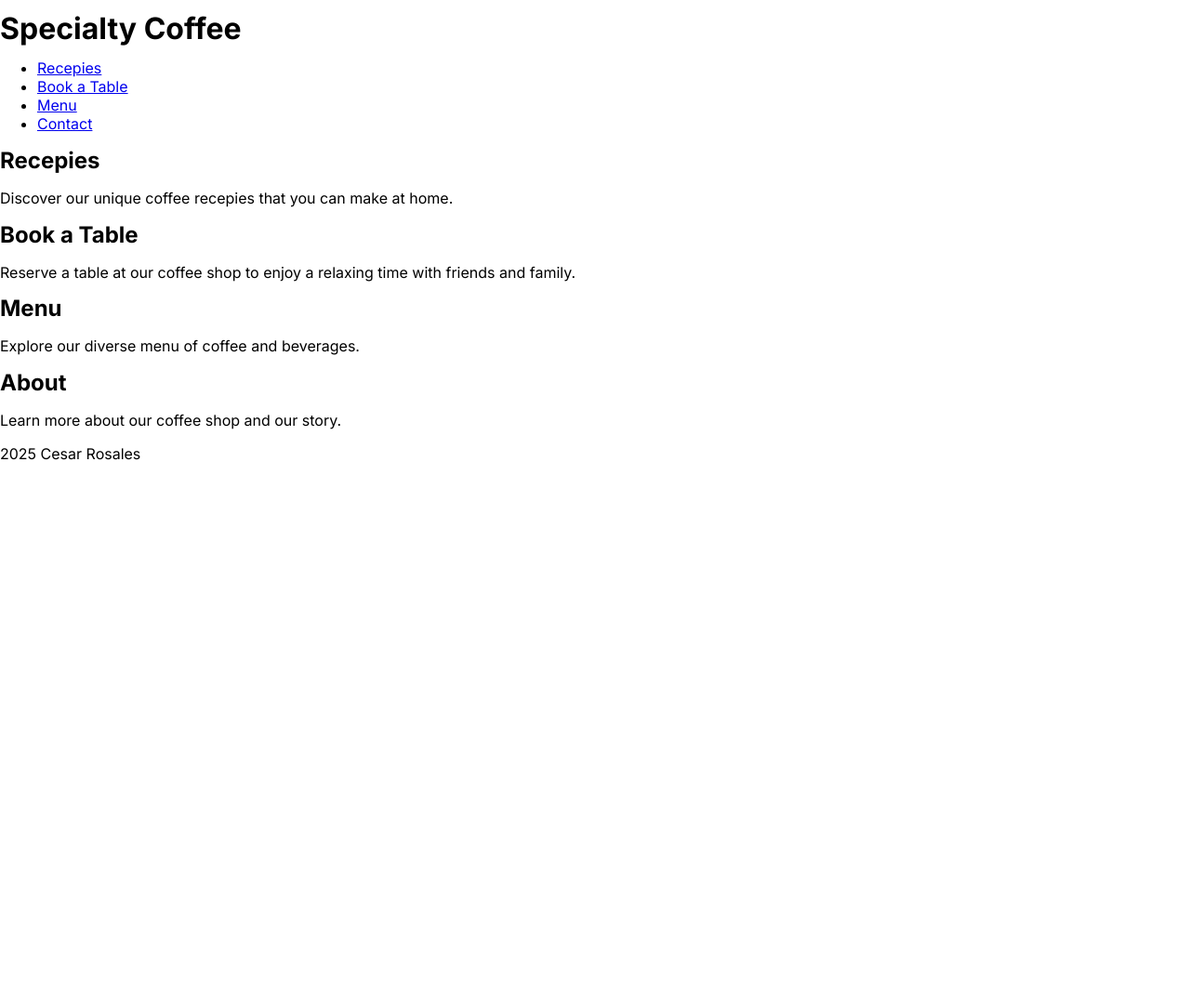
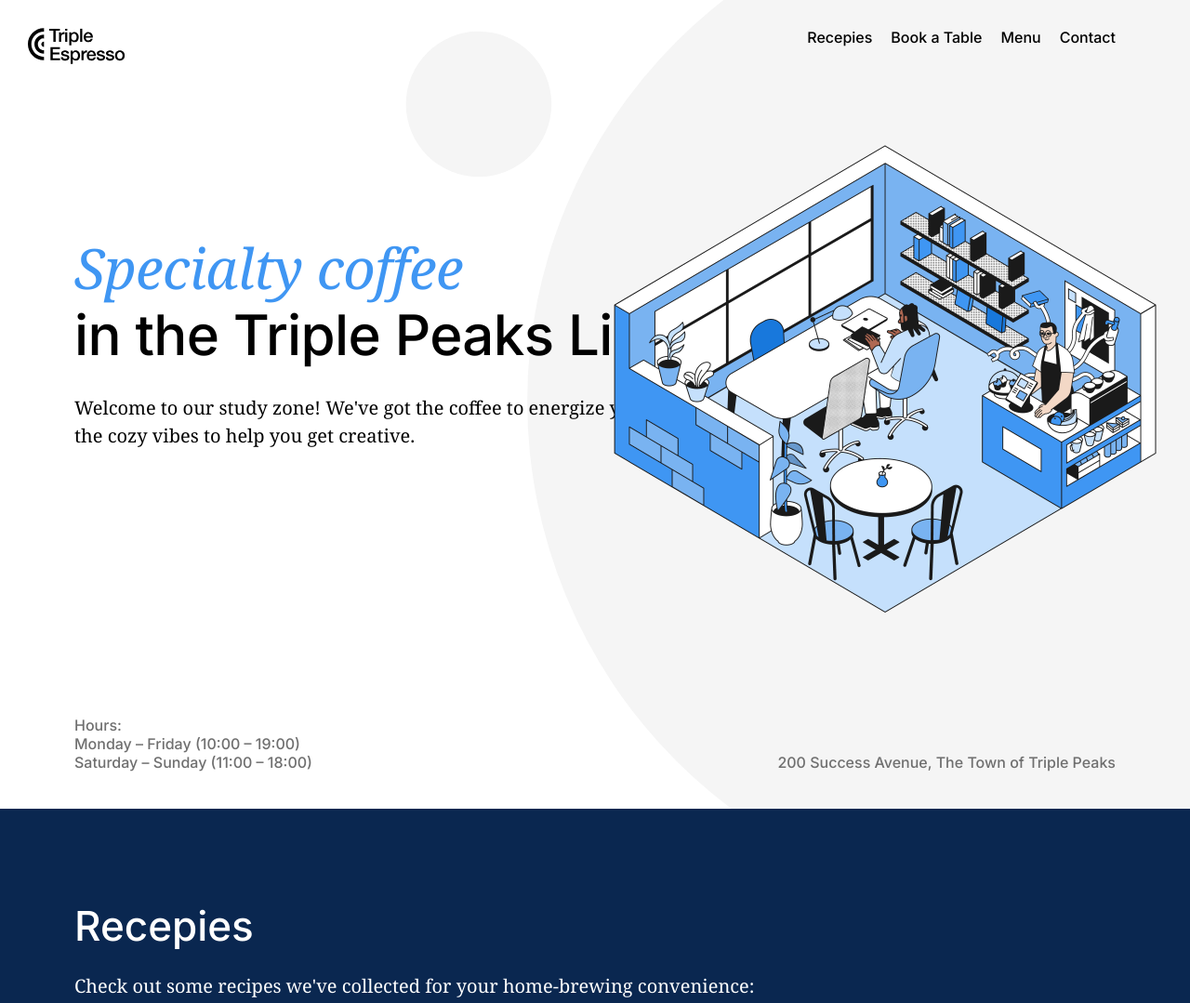
Before and after one commit to cesar-rosales/se_project_coffeeshop, a plain HTML site: page index.html in a window 1280 px wide. Shown: the top 1079 px of the page at 93% size. Before the commit the page ends 800 px from the top, so only its background shows below. Drawn offline with Linux system fonts and the light colour scheme.

Commit message:
Project 2 stage 2 Upload

```diff
--- a/index.html
+++ b/index.html
@@ -23,29 +23,91 @@
   <body>
     <div class="page">
       <header class="header">
-        <h1>Specialty Coffee</h1>
-        <nav>
-          <ul>
-            <li><a href="./pages/Recepies.html">Recepies</a></li>
-            <li><a href="./pages/booking.html">Book a Table</a></li>
-            <li><a href="./pages/menu.html">Menu</a></li>
-            <li><a href="./pages/contact.html">Contact</a></li>
+        <nav class="nav">
+          <img
+            src="./images/logo_coffeeshop_dark.svg"
+            alt="Coffe Shop Logo"
+            class="nav__logo"
+          />
+          <ul class="nav__links">
+            <li><a class="nav__link" href="#recipes">Recepies</a></li>
+            <li><a class="nav__link" href="#book-a-table">Book a Table</a></li>
+            <li><a class="nav__link" href="#menu">Menu</a></li>
+            <li><a class="nav__link" href="#contacts">Contact</a></li>
           </ul>
         </nav>
+        <h1 class="header__title">
+          <span class="header_span-accent">Specialty coffee</span>in the Triple
+          Peaks Libary
+        </h1>
+        <p class="header__description">
+          Welcome to our study zone! We've got the coffee to energize you and
+          the cozy vibes to help you get creative.
+        </p>
+        <img
+          src="./images/inside_coffee_shop.png"
+          alt="Coffee shop"
+          class="header__image"
+        />
+        <div class="header__footer">
+          <div>
+            <p class="header__paragraph">Hours:</p>
+            <p class="header__paragraph">Monday – Friday (10:00 – 19:00)</p>
+            <p class="header__paragraph">Saturday – Sunday (11:00 – 18:00)</p>
+          </div>
+          <p class="header__paragraph">
+            200 Success Avenue, The Town of Triple Peaks
+          </p>
+        </div>
       </header>
       <main class="content">
-        <section class="Recepies">
-          <h2>Recepies</h2>
-          <p>Discover our unique coffee recepies that you can make at home.</p>
+        <section id="recipes" class="recipes">
+          <h2 class="recipes__title">Recepies</h2>
+          <p class="recipes__subtitle">
+            Check out some recipes we've collected for your home-brewing
+            convenience:
+          </p>
+          <ul class="recipes__videos">
+            <li>
+              <iframe
+                width="560"
+                height="315"
+                src="https://www.youtube.com/embed/j6VlT_jUVPc?si=y-gZZ8vmcX9nV1M3"
+                title="YouTube video player"
+                frameborder="0"
+                allow="accelerometer; autoplay; clipboard-write; encrypted-media; gyroscope; picture-in-picture; web-share"
+                referrerpolicy="strict-origin-when-cross-origin"
+                allowfullscreen
+              ></iframe>
+              <p class="recipes__videos-caption">
+                <span>Aeropress recipe</span><span>~5 min</span>
+              </p>
+            </li>
+            <li>
+              <iframe
+                width="560"
+                height="315"
+                src="https://www.youtube.com/embed/st571DYYTR8?si=YytknlmPKKEI4nCX"
+                title="YouTube video player"
+                frameborder="0"
+                allow="accelerometer; autoplay; clipboard-write; encrypted-media; gyroscope; picture-in-picture; web-share"
+                referrerpolicy="strict-origin-when-cross-origin"
+                allowfullscreen
+              ></iframe>
+              <p class="recipes__videos-caption">
+                <span>French press recipe</span><span>~15 min</span>
+              </p>
+            </li>
+          </ul>
         </section>
-        <section class="Book-a-Table">
+        <section id="book-a-table" class="Book-a-Table">
           <h2>Book a Table</h2>
           <p>
             Reserve a table at our coffee shop to enjoy a relaxing time with
             friends and family.
           </p>
         </section>
-        <section class="Menu">
+        <section id="menu" class="Menu">
           <h2>Menu</h2>
           <p>Explore our diverse menu of coffee and beverages.</p>
         </section>
@@ -54,7 +116,7 @@
           <p>Learn more about our coffee shop and our story.</p>
         </section>
       </main>
-      <footer class="footer">
+      <footer id="contacts" class="footer">
         <p>2025 Cesar Rosales</p>
       </footer>
     </div>
--- a/pages/index.css
+++ b/pages/index.css
@@ -1,8 +1,141 @@
 .page {
   min-width: 1100px;
   max-width: 1600px;
-  margin: auto;
+  margin: 0 auto;
   font-family: Inter, Arial, sans-serif;
   font-size: 16px;
   line-height: 20px;
 }
+.header {
+  padding: 30px 80px 40px;
+  position: relative;
+  display: flex;
+  flex-direction: column;
+  height: 800px;
+  background: center / cover no-repeat #fff url(../images/background_header.svg);
+}
+
+.header__title {
+  max-width: 729px;
+  font-family: "Inter", Arial, sans-serif;
+  font-style: normal;
+  font-weight: 500;
+  font-size: 60px;
+  line-height: 72px;
+  letter-spacing: -0.6px;
+  margin: 183px 0 0;
+}
+
+.header__description {
+  font-size: 20px;
+  line-height: 30px;
+  color: #000;
+  max-width: 683px;
+  margin: 28px 0 0;
+  font-family: "Noto Serif", "Times New Roman", serif;
+  font-style: normal;
+  font-weight: normal;
+}
+
+.header_span-accent {
+  color: #3f96f3;
+  font-family: "Noto Serif", "Times New Roman", serif;
+  font-style: italic;
+  font-weight: normal;
+  font-size: 60px;
+  line-height: 72px;
+  display: block;
+}
+
+.header__image {
+  width: 646px;
+  height: 568px;
+  position: absolute;
+  top: 124px;
+  right: 5px;
+}
+
+.header__footer {
+  margin-top: auto;
+  width: 100%;
+  display: flex;
+  align-items: flex-end;
+  justify-content: space-between;
+  font-family: "Inter", Arial, sans-serif;
+  font-style: normal;
+  font-weight: 500;
+  font-size: 16px;
+  line-height: 20px;
+  color: #6f6f6f;
+}
+.header__paragraph {
+  margin: 0;
+}
+.nav {
+  display: flex;
+  justify-content: space-between;
+}
+
+.nav__logo {
+  width: 105px;
+  height: 39px;
+  position: relative;
+  left: -50px;
+}
+
+.nav__links {
+  display: flex;
+  gap: 20px;
+  list-style: none;
+  padding: 0;
+  margin: 0;
+  font-family: "Inter", Arial, sans-serif;
+  font-style: normal;
+  font-weight: 500;
+  font-size: 16px;
+  line-height: 20px;
+}
+.nav__link {
+  text-decoration: none;
+  color: #000000;
+}
+
+.recipes {
+  color: #fff;
+  background-color: #0a2750;
+  padding: 100px 80px 215px;
+}
+.recipes__title {
+  margin: 0 0 24px;
+  font-family: "Inter", Arial, sans-serif;
+  font-style: normal;
+  font-weight: 500;
+  font-size: 44px;
+  line-height: 52px;
+}
+
+.recipes__subtitle {
+  margin: 0 0 84px;
+  font-family: "Noto Serif", "Times New Roman", serif;
+  font-style: normal;
+  font-weight: normal;
+  font-size: 20px;
+  line-height: 30px;
+}
+
+.recipes__videos {
+  display: flex;
+  justify-content: center;
+  gap: 100px;
+  list-style: none;
+}
+
+.recipes__videos-caption {
+  display: flex;
+  justify-content: space-between;
+  font-family: "Inter", Arial, sans-serif;
+  font-style: normal;
+  font-weight: 500;
+  font-size: 20px;
+  line-height: 30px;
+}
```
